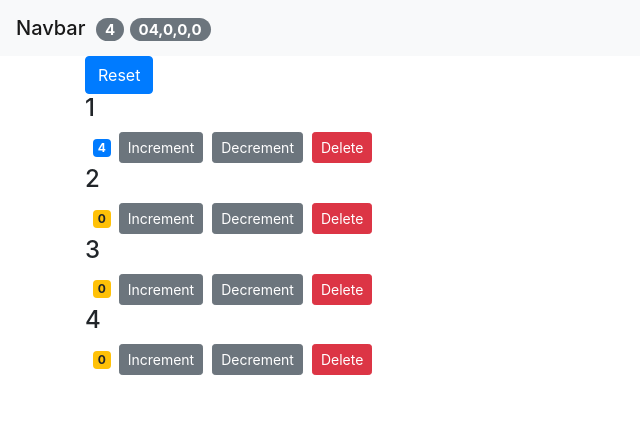
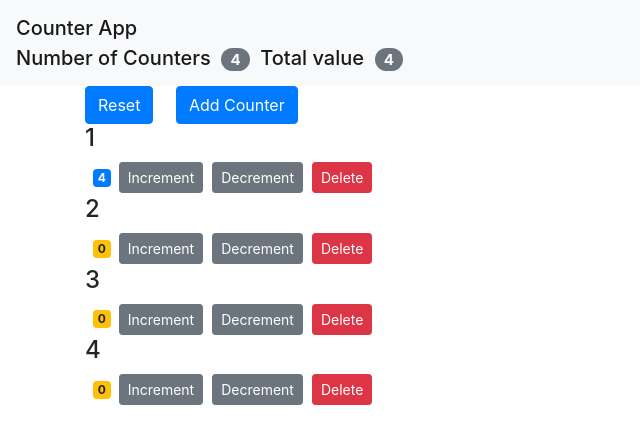
Before and after one commit to sman40901/counter-app, a React (Create React App) app: page / in a window 1280 px wide. Shown: the top 444 px of the page, without its empty margins (0-640 px from the left). Built offline with nearby package versions, Linux system fonts and the light colour scheme.

Commit message:
still some bugs but lot better than earlier

```diff
--- a/package.json
+++ b/package.json
@@ -8,6 +8,7 @@
     "@testing-library/user-event": "^7.2.1",
     "bootstrap": "^4.4.1",
     "react": "^16.12.0",
+    "react-alert": "^7.0.1",
     "react-dom": "^16.12.0",
     "react-scripts": "3.4.0"
   },
--- a/src/App.js
+++ b/src/App.js
@@ -3,7 +3,9 @@ import logo from "./logo.svg";
 import "./App.css";
 import NavBar from "./components/navbar";
 import Counters from "./components/counters";
+import Counter from "./components/counter";
 import { render } from "@testing-library/react";
+//import { Alert } from 'react-alert'
 
 class App extends Component {
   // passing counters to the app which is the root
@@ -27,27 +29,39 @@ class App extends Component {
   }
 
   calculateTotalValue = (props) => {
+    //alert("calculate Total Value");
     let totalValue = 0.0;
-    totalValue += this.state.counters.map(c => {
-      return c.value;
-    });
-    console.log("app-did mount" + totalValue);
-    this.setState({ totalValue });
+    (this.state.counters.map(c => {
+      totalValue += c.value;
+    }));
+    return totalValue;
   }
+
 
   componentDidMount() {
     // perfect calls to make ajax calls to get data from server
     //this.setState();
-    console.log("app-did mount");
+    alert("app-did mount");
 
-    this.calculateTotalValue();
+    const totalValue = this.calculateTotalValue();
+    //alert("inside handleIncrement : " + totalValue);
+    this.setState({ totalValue });
   }
+
 
   handleDelete = counterId => {
     //instead of updating the array ourself we create new array and give it to react
     // it does the updating
     const counters = this.state.counters.filter(c => c.id !== counterId);
     this.setState({ counters /* key */: counters /*value*/ });
+  };
+
+  handleAddCounter = () =>{
+    alert("add counter clicked" + this.state.counters);
+    let c1 = new Counter();
+    const counters = this.state.counters;
+    counters.concat(c1);
+    this.setState({ counters : counters });
   };
 
   handleReset = () => {
@@ -76,6 +90,7 @@ class App extends Component {
     counters[index] = { ...counter };
     counters[index].value++;
     const totalValue = this.calculateTotalValue();
+    //alert("inside handleIncrement : " + totalValue);
     this.setState({ counters , totalValue });
   };
 
@@ -90,10 +105,12 @@ class App extends Component {
    we are creating a clone of a counter because in react,
    manipulating object states is a big no no re
    */
-    const index = counters.indexOf(counter);
-    counters[index] = { ...counter };
-    counters[index].value--;
-    this.setState({ counters });
+      const index = counters.indexOf(counter);
+      counters[index] = { ...counter };
+      counters[index].value--;
+      const totalValue = this.calculateTotalValue();
+      //alert("inside handleIncrement : " + totalValue);
+      this.setState({ counters , totalValue });
   };
 
   render() {
@@ -112,6 +129,7 @@ class App extends Component {
             onIncrement={this.handleIncrement}
             onDecrement={this.handleDecrement}
             onReset={this.handleReset}
+            onAddCounter = {this.handleAddCounter}
           />
         </main>
       </React.Fragment>
--- a/src/components/counters.jsx
+++ b/src/components/counters.jsx
@@ -13,7 +13,14 @@ class Counters extends Component {
                     className="btn btn-primary btn-bg"
                 >
                     Reset
-        </button>
+                </button>
+                &nbsp;&nbsp;&nbsp;&nbsp;&nbsp;
+                <button
+                    onClick={this.props.onAddCounter}
+                    className="btn btn-primary btn-bg"
+                >
+                    Add Counter
+                </button>
                 {this.props.counters.map(counter => (
                     <Counter
                         key={counter.id}
@@ -21,7 +28,7 @@ class Counters extends Component {
                         onDelete={this.props.onDelete}
                         onIncrement={this.props.onIncrement}
                         onDecrement={this.props.onDecrement}
-                        onCalculateTotalValue ={this.props.onCalculateTotalValue}
+                        onCalculateTotalValue={this.props.onCalculateTotalValue}
                         /*
                         value={counter.value}
                         id={counter.id}
--- a/src/components/navbar.jsx
+++ b/src/components/navbar.jsx
@@ -27,10 +27,14 @@ class NavBar extends Component {
             <nav className="navbar navbar-light bg-light">
 
                 <a className="navbar-brand mb-0 h1">
-                    Navbar &nbsp;
+                    Counter App &nbsp;<br></br>
+                    <span> Number of Counters </span>
+                    &nbsp;
                     <span className='badge badge-pill badge-secondary'>
                         {totalCounters}
                     </span>
+                    &nbsp;
+                    <span> Total value </span>
                     &nbsp;
                     <span className='badge badge-pill badge-secondary'>
                         {totalValue}
```
Also changed, not shown: 1 other file (tests, documents, lock files or other folders).
